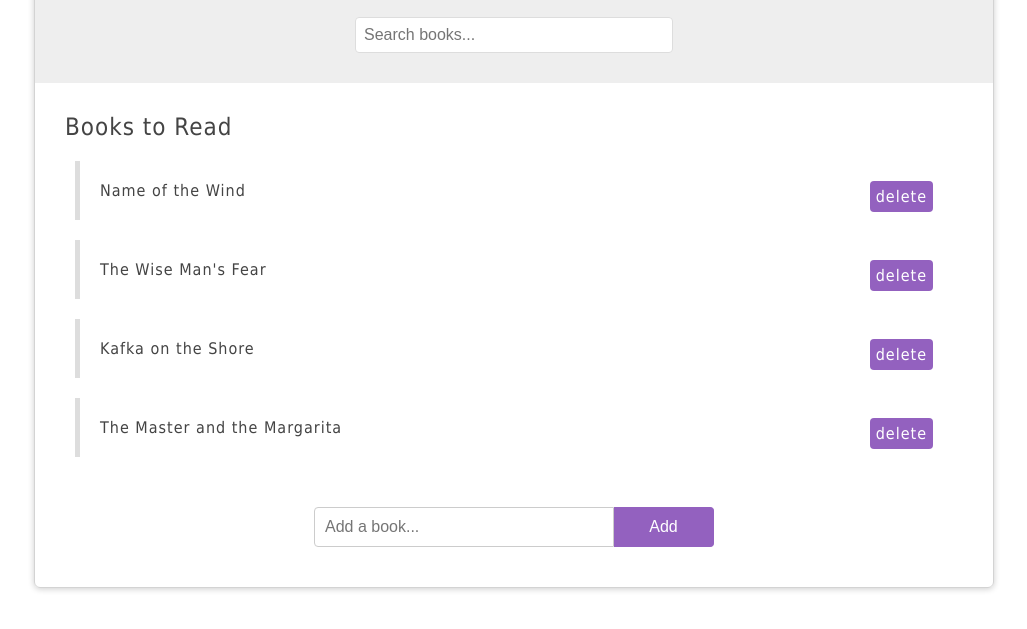
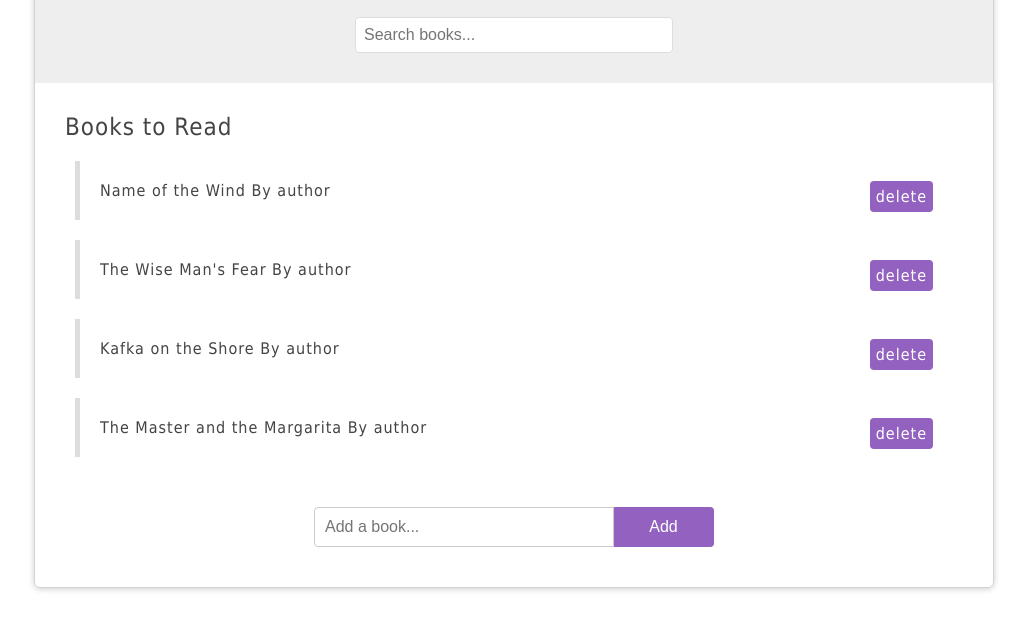
Before and after one commit to jobyamkenya/bookAppjs1, a plain HTML site: page lesson1/index.html in a window 1280 px wide. Shown: the part 111-740 px from the top of the page, without its empty margins (126-1153 px from the left). Drawn offline with Linux system fonts and the light colour scheme.

Commit message:
more meat

```diff
--- a/lesson1/index.html
+++ b/lesson1/index.html
@@ -43,6 +43,6 @@
 	    </form>
 
     </div>
-    <script src="main.js"></script>
+    <script src="js/main.js"></script>
   </body>
 </html>
--- a/lesson1/js/main.js
+++ b/lesson1/js/main.js
@@ -0,0 +1,6 @@
+'use strict'
+let books = document.querySelectorAll('#book-list li .name');
+
+Array.from(books).forEach(function(book){
+	book.textContent += ' ' + 'By author';
+});
```
